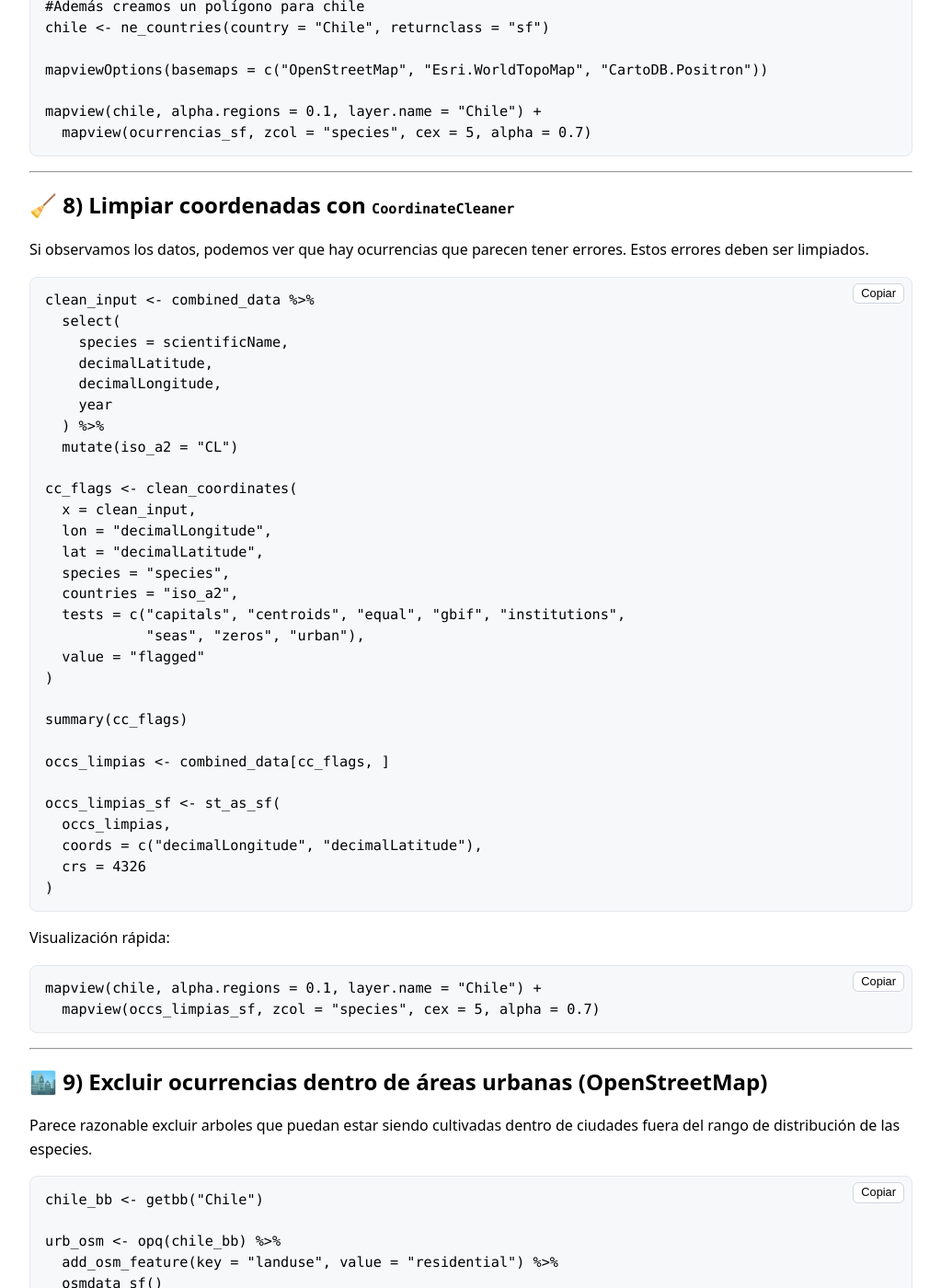
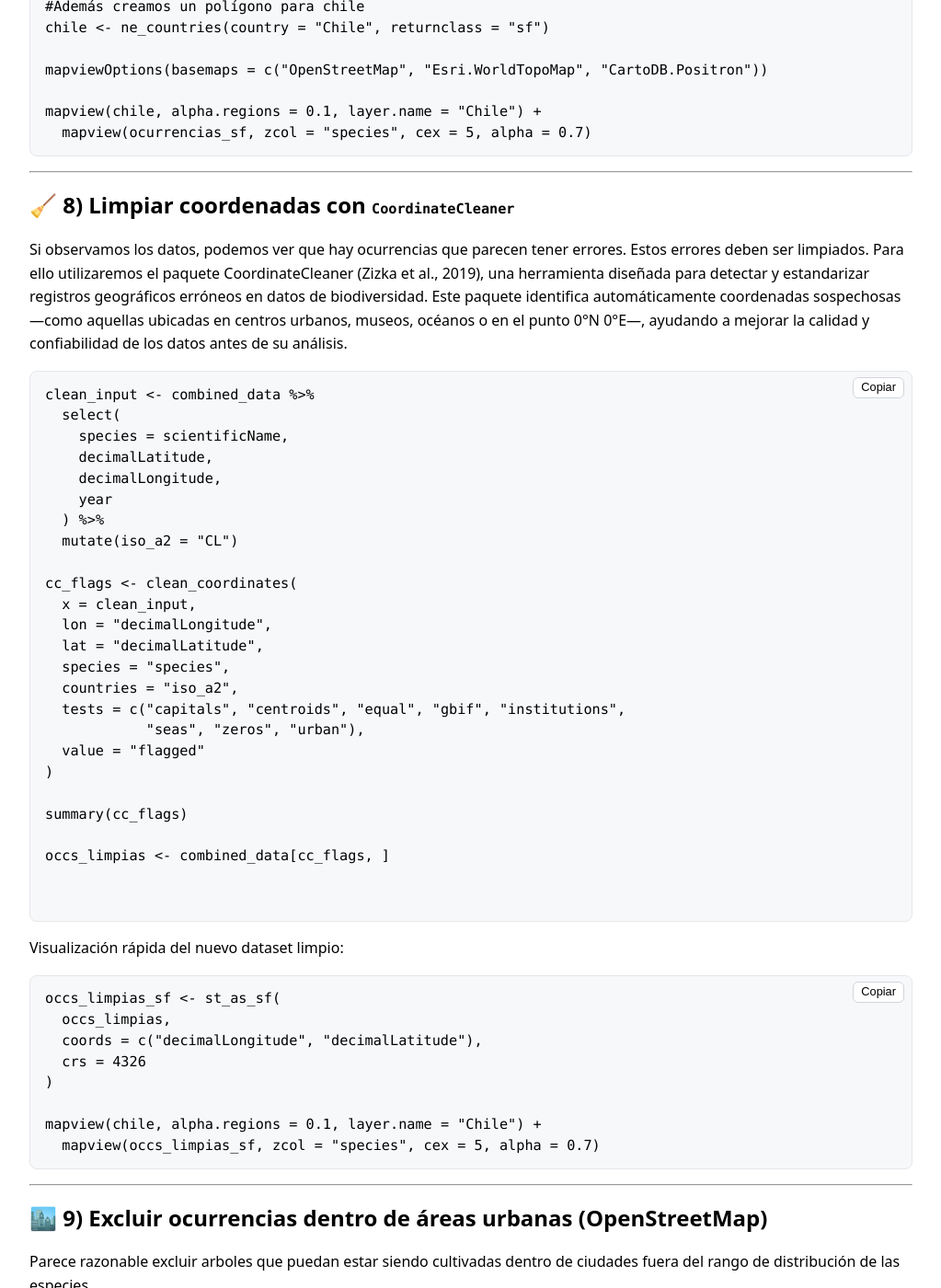
Before and after one commit to ricardosegovia/sence_ieb, a Jekyll site: the page built from _tutorials/14_descargar_limpiar_gbif.md, in a window 1280 px wide and 1400 px high, scrolled down 4315 px. Shown: the whole window at 92% size, without its empty margins (128-1151 px from the left). Built offline with Jekyll 4.4.1, drawn with Linux system fonts in a browser that asks for light colours.

Commit message:
tutorial 14 v2

````diff
--- a/_tutorials/14_descargar_limpiar_gbif.md
+++ b/_tutorials/14_descargar_limpiar_gbif.md
@@ -195,8 +195,7 @@ mapview(chile, alpha.regions = 0.1, layer.name = "Chile") +
 ---
 
 ## 🧹 8) Limpiar coordenadas con `CoordinateCleaner`
-Si observamos los datos, podemos ver que hay ocurrencias que parecen tener errores.
-Estos errores deben ser limpiados.
+Si observamos los datos, podemos ver que hay ocurrencias que parecen tener errores. Estos errores deben ser limpiados. Para ello utilizaremos el paquete CoordinateCleaner (Zizka et al., 2019), una herramienta diseñada para detectar y estandarizar registros geográficos erróneos en datos de biodiversidad. Este paquete identifica automáticamente coordenadas sospechosas —como aquellas ubicadas en centros urbanos, museos, océanos o en el punto 0°N 0°E—, ayudando a mejorar la calidad y confiabilidad de los datos antes de su análisis.
 ```r
 clean_input <- combined_data %>%
   select(
@@ -222,16 +221,18 @@ summary(cc_flags)
 
 occs_limpias <- combined_data[cc_flags, ]
 
+
+```
+
+Visualización rápida del nuevo dataset limpio:
+
+```r
 occs_limpias_sf <- st_as_sf(
   occs_limpias,
   coords = c("decimalLongitude", "decimalLatitude"),
   crs = 4326
 )
-```
 
-Visualización rápida:
-
-```r
 mapview(chile, alpha.regions = 0.1, layer.name = "Chile") +
   mapview(occs_limpias_sf, zcol = "species", cex = 5, alpha = 0.7)
 ```
````
